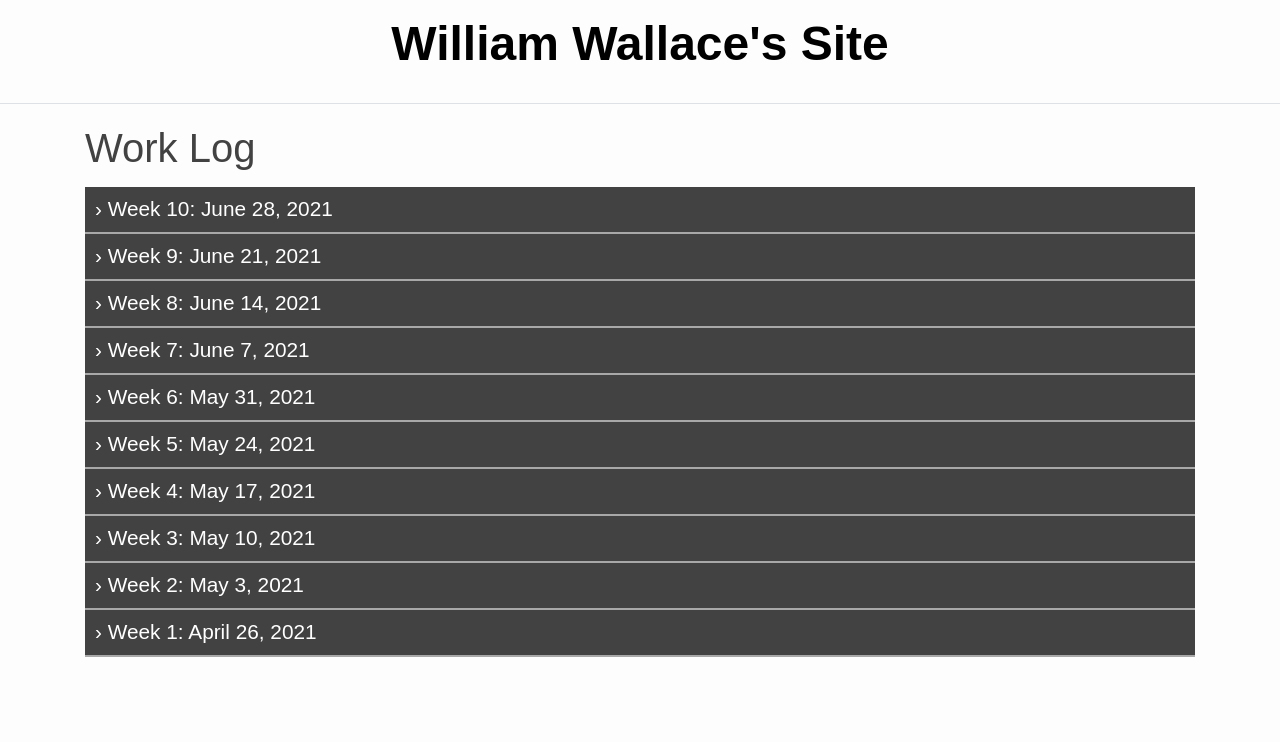
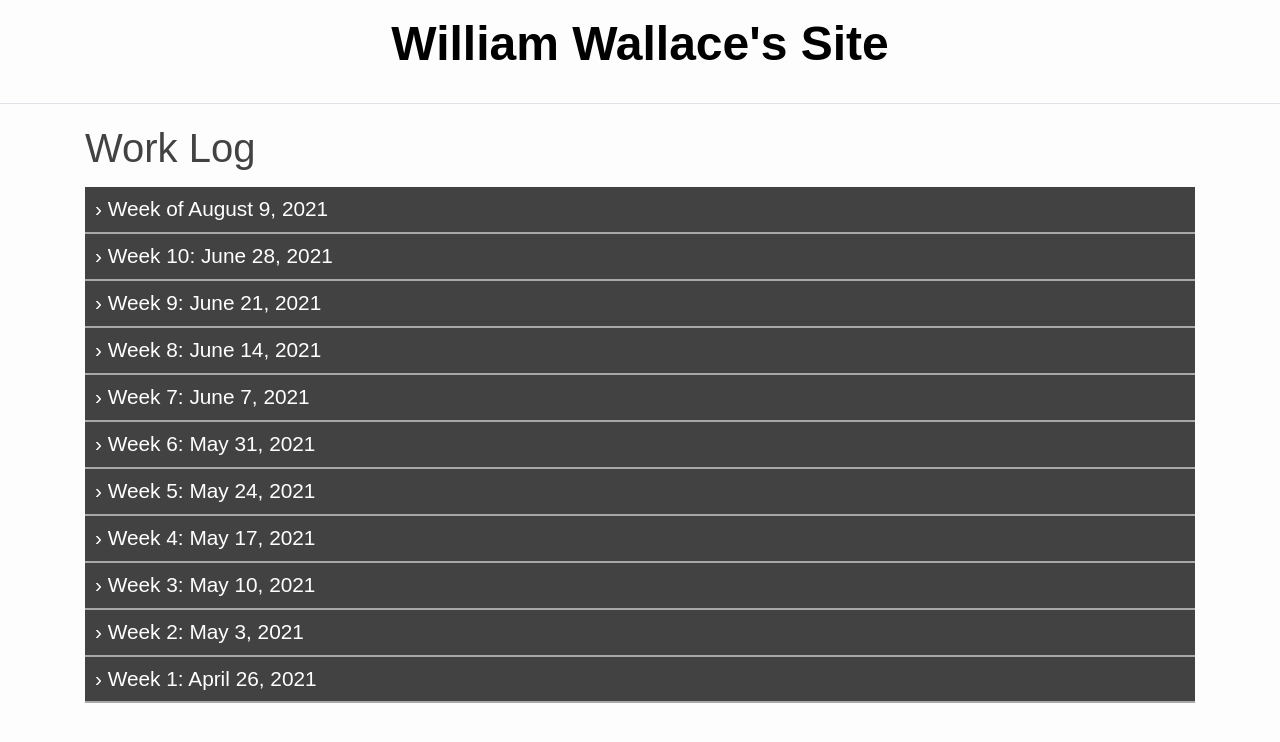
Before and after one commit to masterqwerty/masterqwerty.github.io, a Jekyll site: the page built from _pages/log.md, in a window 1280 px wide. Shown: the top 742 px of the page. Built offline with Jekyll 4.4.1, drawn with Linux system fonts in a browser that asks for light colours.

Commit message:
Updated log.

```diff
--- a/_pages/log.md
+++ b/_pages/log.md
@@ -2,6 +2,29 @@
 layout: default
 title: Work Log
 ---
+<h3 class="collapsible">Week of August 9, 2021</h3>
+<div class="content">
+  <h5 class="collapsible">Goals</h5>
+  <div class="sub-content">
+  <ul>
+    <li>Get more familiar with FPGA networking reliability repo</li>
+    <li>Attempt to get everything in that repo set up.</li>
+  </ul>
+  </div>
+  <h5 class="collapsible">Log</h5>
+  <div class="sub-content">
+  <ul>
+    <li><strong>Tuesday</strong>:
+      <ul>
+        <li>Got Vivado 2018.2 installed.</li>
+        <li>Began going through the steps for building the reference switch onto NetFPGA.</li>
+      </ul>
+    </li>
+  </ul>
+  </div>
+</div>
+
+
 <h3 class="collapsible">Week 10: June 28, 2021</h3>
 <div class="content">
   <h5 class="collapsible">Goals</h5>
```
